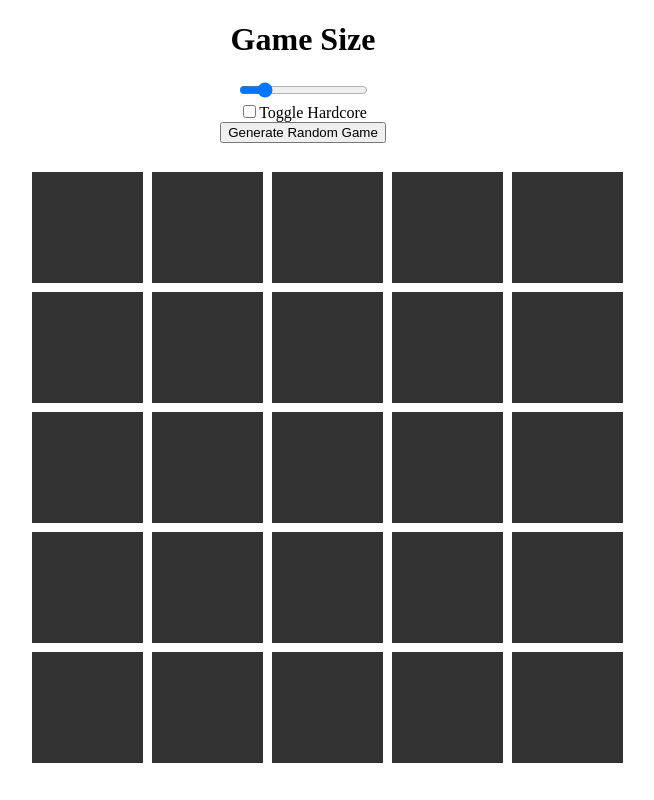
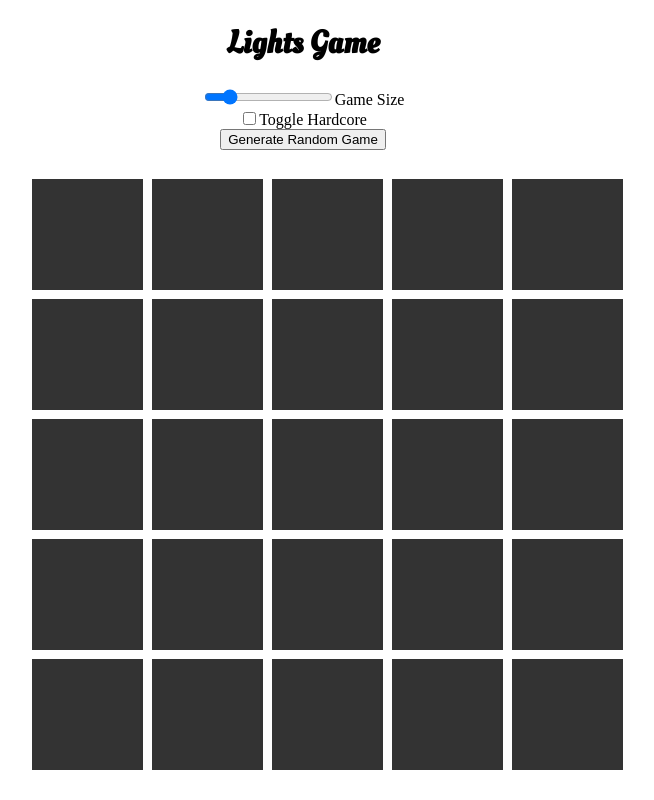
Before and after one commit to jasonjmcghee/LightsGame, a plain HTML site: page index.html in a window 1280 px wide. Shown: the whole page, without its empty margins (337-991 px from the left). Drawn offline with Linux system fonts and the light colour scheme.

Commit message:
added font style to title

```diff
--- a/index.html
+++ b/index.html
@@ -1,12 +1,19 @@
 <!DOCTYPE html>
 <html>
 <head>
-	<title>Example</title>
+	<title>Lights Game</title>
 	<link href='http://fonts.googleapis.com/css?family=Oleo+Script' rel='stylesheet' type='text/css'>
 	<style>
+
 		body {
 			text-align: center;
+
 		}
+
+		h1 {
+			font-family: 'Oleo Script', 'cursive';
+		}
+
 		ul {
 			margin-left: auto;
 			margin-right: auto;
@@ -79,8 +86,8 @@
 </head>
 <body onload="initialize(5);">
 
-<h1>Game Size</h1>
-<input class="sizeInput" type="range" value="5" onchange="defaultSetup();" min="2" max="20"></input><br>
+<h1>Lights Game</h1>
+<input class="sizeInput" type="range" value="5" onchange="defaultSetup();" min="2" max="20">Game Size</input><br>
 	<script>
 		var hardcore = false;
 		var flipClass = '';
```
